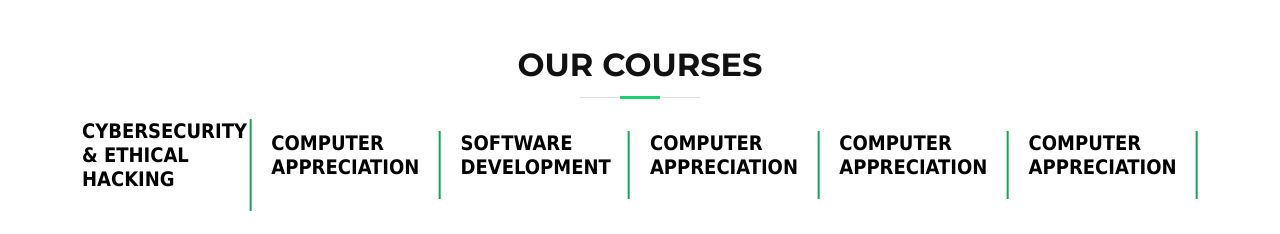
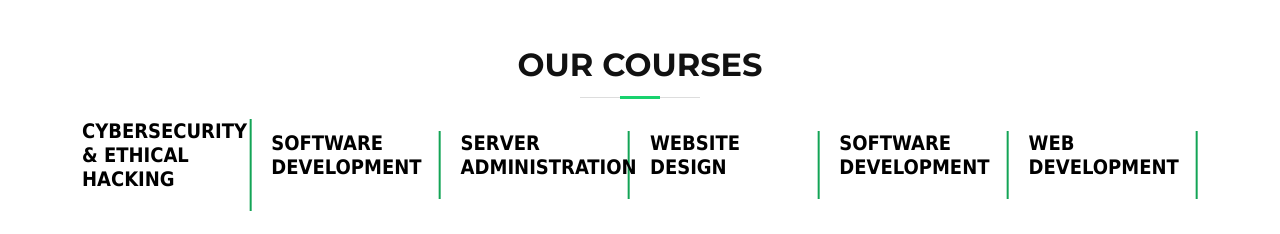
Before and after one commit to aofoegbu/Cybnetsys, a plain HTML site: page index.html in a window 1280 px wide. Shown: the part 2940-3174 px from the top of the page. Drawn offline with nearby package versions, Linux system fonts and the light colour scheme.

Commit message:
Cybnetsys Academy website

```diff
--- a/index.html
+++ b/index.html
@@ -549,30 +549,44 @@
               <h5><a class="course" href="">CYBERSECURITY & ETHICAL HACKING</a></h5>
             </div>
             <div class="swiper-slide" style="border-right: 2px solid #13a456;">
-              <h5><a class="course" href="">COMPUTER APPRECIATION</a></h5>
+              <h5><a class="course" href="">SOFTWARE DEVELOPMENT</a></h5>
+            </div>
+            <div class="swiper-slide" style="border-right: 2px solid #13a456;">
+              <h5><a class="course" href="">SERVER ADMINISTRATION</a></h5>
+            </div>
+            <div class="swiper-slide" style="border-right: 2px solid #13a456;">
+              <h5><a class="course" href="">WEBSITE DESIGN</a></h5>
             </div>
             <div class="swiper-slide" style="border-right: 2px solid #13a456;">
               <h5><a class="course" href="">SOFTWARE DEVELOPMENT</a></h5>
             </div>
             <div class="swiper-slide" style="border-right: 2px solid #13a456;">
-              <h5><a class="course" href="">COMPUTER APPRECIATION</a></h5>
+              <h5><a class="course" href="">WEB DEVELOPMENT</a></h5>
             </div>
             <div class="swiper-slide" style="border-right: 2px solid #13a456;">
-              <h5><a class="course" href="">COMPUTER APPRECIATION</a></h5>
+              <h5><a class="course" href="">PYTHON PROGRAMMING</a></h5>
             </div>
             <div class="swiper-slide" style="border-right: 2px solid #13a456;">
-              <h5><a class="course" href="">COMPUTER APPRECIATION</a></h5>
+              <h5><a class="course" href="">JAVA PROGRAMMING</a></h5>
             </div>
             <div class="swiper-slide" style="border-right: 2px solid #13a456;">
-              <h5><a class="course" href="">COMPUTER APPRECIATION</a></h5>
+              <h5><a class="course" href="">C++ PRORAMMING</a></h5>
             </div>
             <div class="swiper-slide" style="border-right: 2px solid #13a456;">
-              <h5><a class="course" href="">COMPUTER APPRECIATION</a></h5>
+              <h5><a class="course" href="">C# AND DOT NET</a></h5>
             </div>
             <div class="swiper-slide" style="border-right: 2px solid #13a456;">
-              <h5><a class="course" href="">COMPUTER APPRECIATION</a></h5>
+              <h5><a class="course" href="">DATA ANALYSIS</a></h5>
             </div>
-            <!-- <div class="swiper-slide"><img src="assets/img/clients/client-3.png" class="img-fluid" alt=""></div>
+            <div class="swiper-slide" style="border-right: 2px solid #13a456;">
+              <h5><a class="course" href="">ARTIFICIAL INTELLIGENCE</a></h5>
+            </div>
+            <div class="swiper-slide" style="border-right: 2px solid #13a456;">
+              <h5><a class="course" href="">DIGITAL MARKETING</a></h5>
+            </div>
+            <div class="swiper-slide" style="border-right: 2px solid #13a456;">
+              <h5><a class="course" href="">HARDWARE MAINTENANCE</a></h5>
+            </div>            <!-- <div class="swiper-slide"><img src="assets/img/clients/client-3.png" class="img-fluid" alt=""></div>
             <div class="swiper-slide"><img src="assets/img/clients/client-4.png" class="img-fluid" alt=""></div>
             <div class="swiper-slide"><img src="assets/img/clients/client-5.png" class="img-fluid" alt=""></div>
             <div class="swiper-slide"><img src="assets/img/clients/client-6.png" class="img-fluid" alt=""></div>
```
